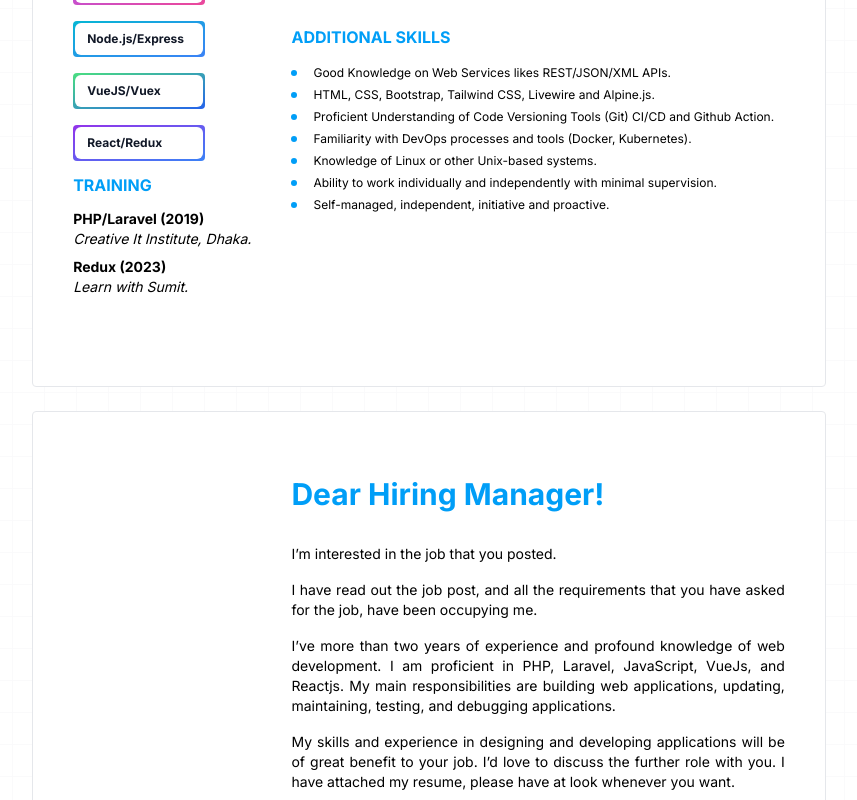
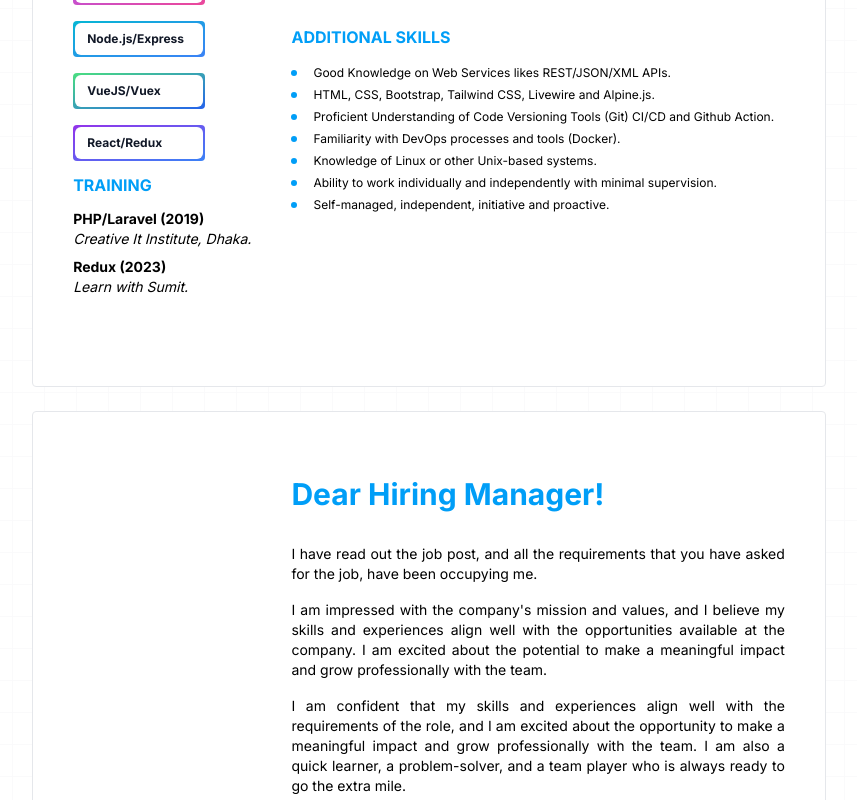
Before and after one commit to kzamaan/resume-next, a Next.js app: page / in a window 1280 px wide. Shown: the part 760-1560 px from the top of the page, without its empty margins (211-1068 px from the left). Built offline with nearby package versions, Linux system fonts and the light colour scheme.

Commit message:
UPDATE COVER LETTTER AND RESUME

```diff
--- a/components/CoverLetter.jsx
+++ b/components/CoverLetter.jsx
@@ -7,16 +7,25 @@ export default function CoverLetter() {
                     <h1 className='subtitle mb-8 text-3xl capitalize'>Dear Hiring Manager!</h1>
 
                     <div className='mt-2 space-y-4'>
-                        <p> I’m interested in the job that you posted.</p>
                         <p>
                             I have read out the job post, and all the requirements that you have asked for the job, have
                             been occupying me.
                         </p>
-
+                        <p>
+                            I am impressed with the {`company's`} mission and values, and I believe my skills and
+                            experiences align well with the opportunities available at the company. I am excited about
+                            the potential to make a meaningful impact and grow professionally with the team.
+                        </p>
+                        <p>
+                            I am confident that my skills and experiences align well with the requirements of the role,
+                            and I am excited about the opportunity to make a meaningful impact and grow professionally
+                            with the team. I am also a quick learner, a problem-solver, and a team player who is always
+                            ready to go the extra mile.
+                        </p>
                         <p>
                             I’ve more than two years of experience and profound knowledge of web development. I am
-                            proficient in PHP, Laravel, JavaScript, VueJs, and Reactjs. My main responsibilities are
-                            building web applications, updating, maintaining, testing, and debugging applications.
+                            proficient in PHP, Laravel, JavaScript, Vue and React. My main responsibilities are building
+                            web applications, updating, maintaining, testing, and debugging applications.
                         </p>
                         <p>
                             My skills and experience in designing and developing applications will be of great benefit
--- a/components/Resume.jsx
+++ b/components/Resume.jsx
@@ -356,7 +356,7 @@ export default function Resume() {
                             <div className='mr-4'>
                                 <div className='bullet'></div>
                             </div>
-                            <p>Familiarity with DevOps processes and tools (Docker, Kubernetes).</p>
+                            <p>Familiarity with DevOps processes and tools (Docker).</p>
                         </li>
                         <li className='flex items-center'>
                             <div className='mr-4'>
```
Also changed, not shown: 1 other file (tests, documents, lock files or other folders).
